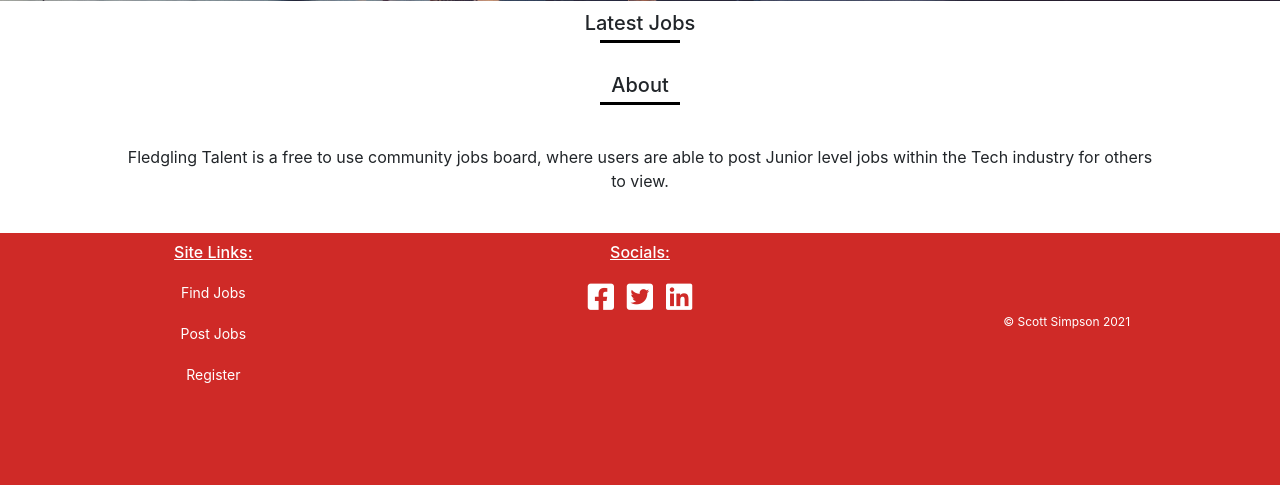
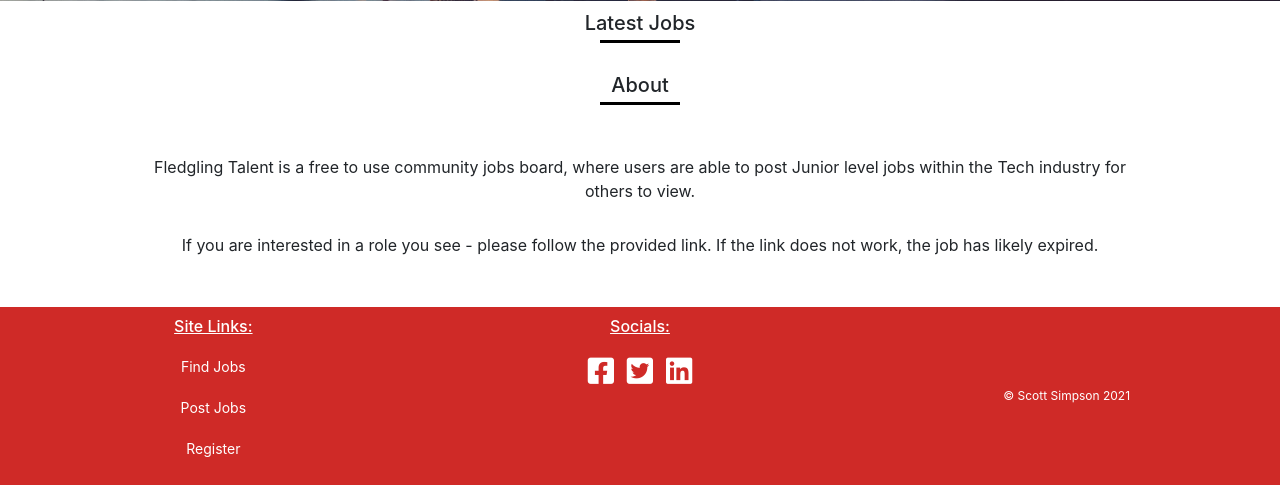
Before and after one commit to Code-Institute-Submissions/CI-MS3-Fledgling-Talent, a Flask app: page / in a window 1280 px wide. Shown: the part 502-987 px from the top of the page. Before the commit the page ends 885 px from the top, so only its background shows below. Run offline with Flask 2, Linux system fonts and the light colour scheme; data that the repository does not hold is empty; some libraries are stand-ins or nearby versions.

Commit message:
FEAT: Add additional content to about section and style

```diff
--- a/static/css/style.css
+++ b/static/css/style.css
@@ -299,4 +299,5 @@ footer {
 .about-content {
     font-size: 1.6rem;
     text-align: center;
+    padding: 1rem;
 }
--- a/templates/index.html
+++ b/templates/index.html
@@ -97,6 +97,9 @@
                 <p class="about-content">
                     Fledgling Talent is a free to use community jobs board, where users are able to post Junior level jobs within the Tech industry for others to view.
                 </p>
+                <p class="about-content">
+                    If you are interested in a role you see - please follow the provided link. If the link does not work, the job has likely expired.
+                </p>
             </div>
         </div>
     </section>
```
